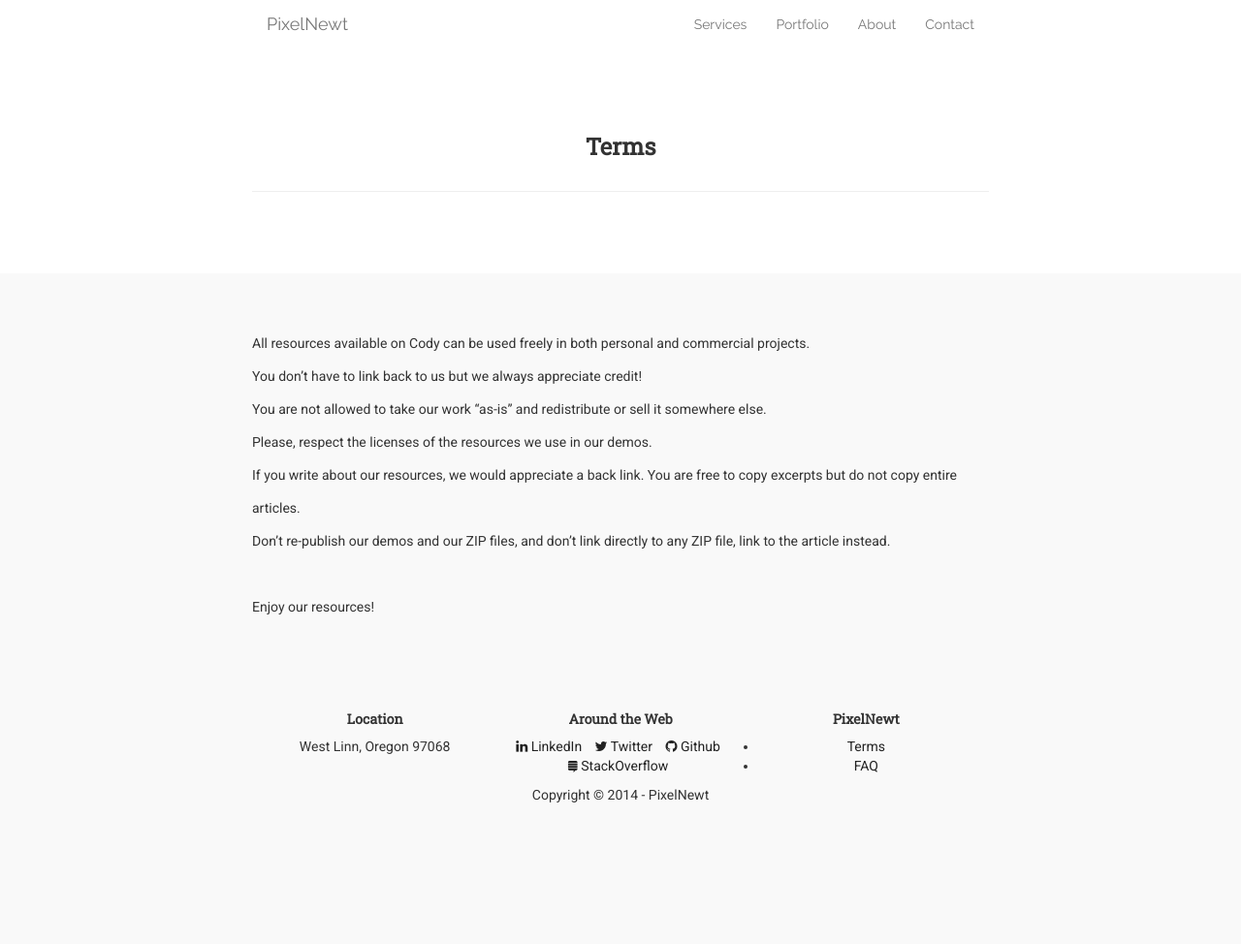
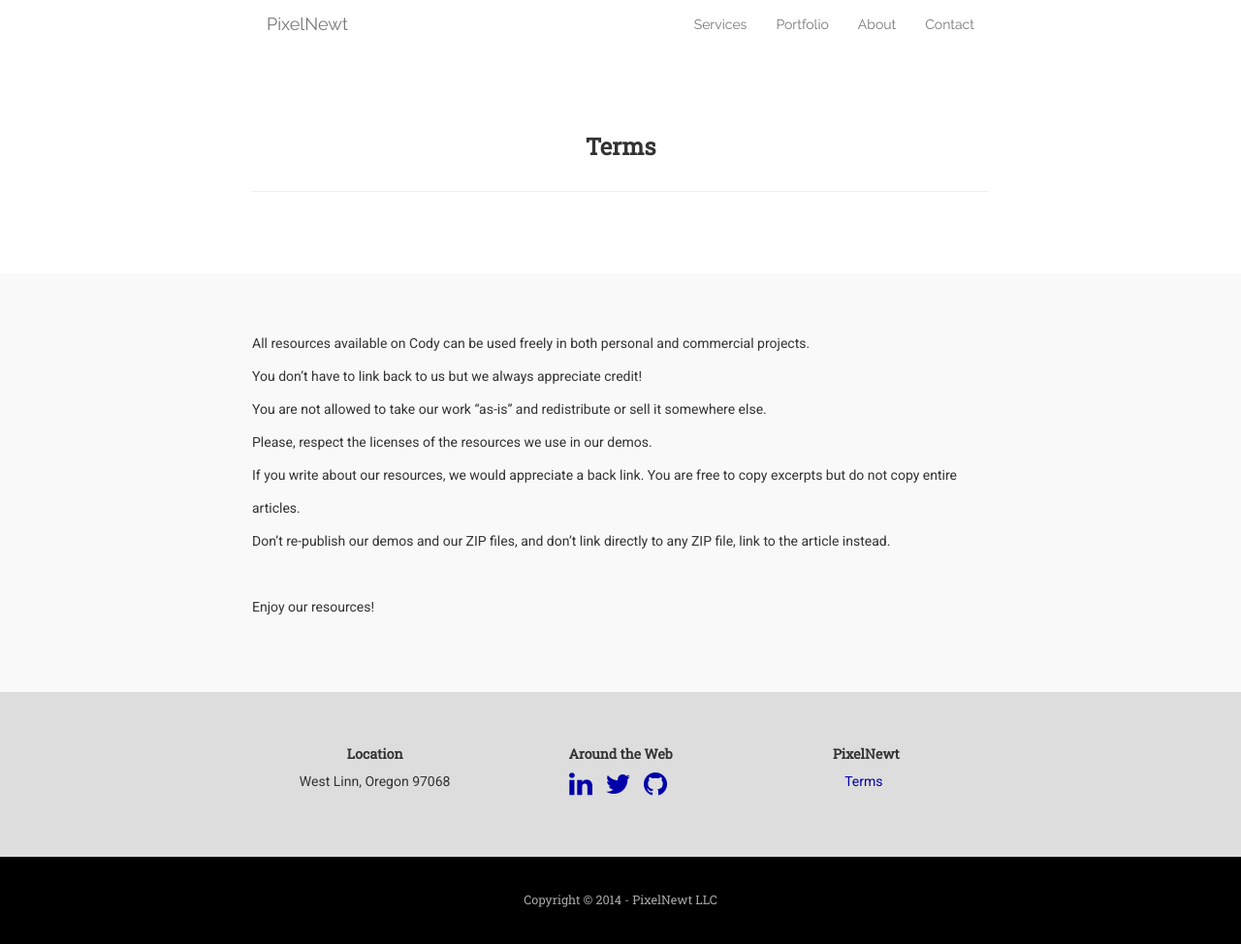
Before and after one commit to PixelNewt/pixelnewt.github.io, a Jekyll site: the page built from index.html, in a window 1280 px wide and 974 px high. Shown: the whole window at 97% size. Built offline with Jekyll 4.4.1, drawn with Linux system fonts in a browser that asks for light colours; Markdown is read by kramdown in place of the engine named in the settings.

Commit message:
Tightened the footer up.

```diff
--- a/_includes/footer.html
+++ b/_includes/footer.html
@@ -1,16 +1,15 @@
 
-<!-- footer -->
-
-<footer class="text-center">
-
-    <div class="footer-above">
+<footer>
+    <div id="footer-top">
         <div class="container">
             <div class="row">
-                <div class="footer-col col-md-4">
+
+                <div class="footer-col col-md-4 text-center" id="footer-column-1">
                     <h3>Location</h3>
                     <address>West Linn, Oregon 97068</address>
-                </div>
-                <div class="footer-col col-md-4">
+                </div><!-- /#footer-column-1 -->
+
+                <div class="footer-col col-md-4 text-center" id="footer-column-2">
                     <h3>Around the Web</h3>
                     <!-- footer -->
                     {% if site.data.social %}
@@ -19,36 +18,36 @@
                     {% for socialLink in site.data.social %}
 
                     {% if socialLink.icon %}
-                    <li><a href="{{ socialLink.url }}" class="btn-social btn-outline" target="_blank"><i class="{{ socialLink.icon }}"></i> {{ socialLink.title }}</a></li>
-                    {% else %}
-                    <li><a href="{{ socialLink.url }}" target="_blank">{{ socialLink.title }}</a></li>
+                    <li><a href="{{ socialLink.url }}" target="_blank"><i class="{{ socialLink.icon }}"></i></a></li>
                     {% endif %}
 
                     {% endfor %}
 
                     </ul>
                     {% endif %}
-                </div>
-                <div class="footer-col col-md-4">
+                </div><!-- /#footer-column-2 -->
+
+                <div class="footer-col col-md-4 text-center" id="footer-column-3">
                     <h3>PixelNewt</h3>
-                    <ul>
+                    <ul class="list-inline">
                         <li><a href="/terms/">Terms</a></li>
-                        <li><a href="/faq/">FAQ</a></li>
+                        <!-- <li><a href="/faq/">FAQ</a></li> -->
                     </ul>
-                </div>
-            </div>
+                </div><!-- /#footer-column-3 -->
+
+            </div><!-- /.row -->
         </div><!-- /.container -->
-    </div><!-- /.footer-above -->
+    </div><!-- /#footer-top -->
 
-    <div class="footer-below">
+    <div id="footer-bottom">
         <div class="container">
             <div class="row">
                 <div class="col-lg-12">
-                    Copyright &copy; 2014 - PixelNewt
+                    Copyright &copy; 2014 - PixelNewt LLC
                 </div>
             </div>
         </div>
-    </div><!-- /.footer-below -->
+    </div><!-- /#footer-bottom -->
 
 </footer>
 
--- a/_includes/home.html
+++ b/_includes/home.html
@@ -182,7 +182,7 @@
                         <br>
                         <div class="row">
                             <div class="form-group col-xs-12">
-                                <button type="submit" class="btn btn-lg btn-success">Send</button>
+                                <button type="submit" class="btn btn-lg">Send</button>
                             </div>
                         </div>
                     </form>
--- a/assets/css/custom.css
+++ b/assets/css/custom.css
@@ -23,12 +23,8 @@ h1 { margin-bottom: 1em; }
 p { margin: 1em 0; }
 
 a { color: #00a; }
-a:hover { color: #000; }
-a:visited { color: #a0a; }
-
-a {
-  color: #222222;
-}
+a:hover { color: #00a; }
+a:visited { color: #00a; }
 
 
 /*****************************************************************************/
@@ -123,6 +119,23 @@ img.mugshot {
   }
 }
 
+/*****************************************************************************/
+/* footer
+/*****************************************************************************/
+#footer-top {
+  background: #ddd;
+  padding: 36px 0 48px;
+}
+
+#footer-bottom {
+  background: #000;
+  color: #aaa;
+  padding: 36px;
+  font-size: 90%;
+  font-family: 'Roboto Slab', serif;
+  text-align: center;
+}
+
 
 /*****************************************************************************/
 /* fin
```
Also changed, not shown: _data/social.yml (+5 -9 lines).
